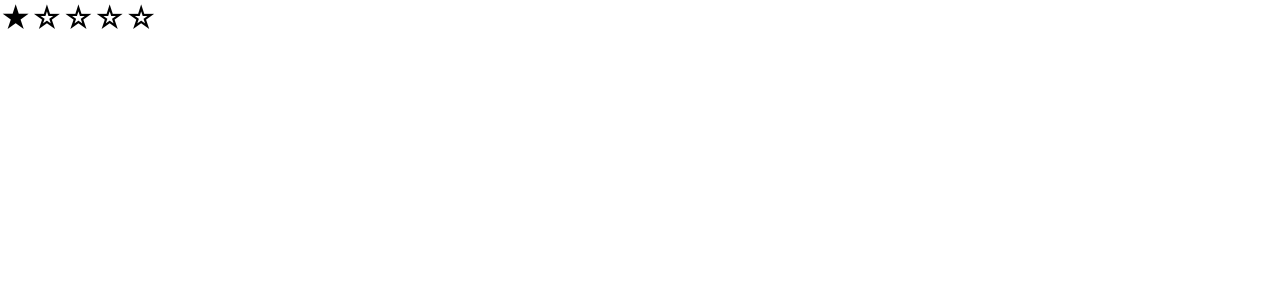
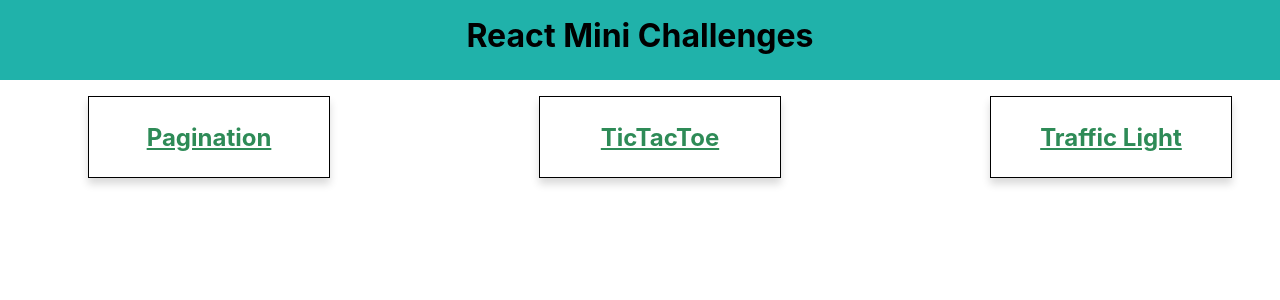
Before and after one commit to poulami-saha/React-Mini-Projects, a React (Create React App) app: page / in a window 1280 px wide. Shown: the top 300 px of the page. Built offline with nearby package versions, Linux system fonts and the light colour scheme.

Commit message:
Implementation of Traffic Light

```diff
--- a/package.json
+++ b/package.json
@@ -10,8 +10,11 @@
     "@types/node": "^16.18.79",
     "@types/react": "^18.2.53",
     "@types/react-dom": "^18.2.18",
+    "axios": "^1.6.7",
     "react": "^18.2.0",
     "react-dom": "^18.2.0",
+    "react-router": "^6.22.1",
+    "react-router-dom": "^6.22.1",
     "react-scripts": "5.0.1",
     "sass": "^1.70.0",
     "typescript": "^4.9.5",
--- a/src/App.tsx
+++ b/src/App.tsx
@@ -1,10 +1,28 @@
-import StarRating from "./star-rating/StarRating";
-
+import { ApplicationList } from "./Application";
+import { BrowserRouter, Link } from "react-router-dom";
 function App() {
   return (
-    <div>
-      <StarRating value={2} total={5} />
-    </div>
+    <BrowserRouter>
+      <div>
+        <header>React Mini Challenges</header>
+        <ul>
+          {
+          ApplicationList.map((application) => {
+            return (
+              <li key={application.name}>
+                <Link
+                  to={application.githubLink}
+                  target="_blank"
+                  className="linkStyles"
+                >
+                  {application.name}
+                </Link>
+              </li>
+            );
+          })}
+        </ul>
+      </div>
+    </BrowserRouter>
   );
 }
 
--- /dev/null
+++ b/src/Application.ts
@@ -0,0 +1,22 @@
+export interface Application {
+    name: string,
+    githubLink: string,
+}
+
+export const ApplicationList = [
+    {
+        name: "Pagination",
+        githubLink: "https://github.com/poulami-saha/React-Mini-Projects/tree/main/src/pagination",
+
+    },
+    {
+        name: "TicTacToe",
+        githubLink: "https://github.com/poulami-saha/React-Mini-Projects/tree/main/src/tic-tac-toe",
+
+    },
+    {
+        name: "Traffic Light",
+        githubLink: "https://github.com/poulami-saha/React-Mini-Projects/tree/main/src/traffic-light",
+
+    },
+]
--- a/src/index.css
+++ b/src/index.css
@@ -1,13 +1,51 @@
 body {
   margin: 0;
-  font-family: -apple-system, BlinkMacSystemFont, 'Segoe UI', 'Roboto', 'Oxygen',
-    'Ubuntu', 'Cantarell', 'Fira Sans', 'Droid Sans', 'Helvetica Neue',
+  font-family: -apple-system, BlinkMacSystemFont, "Segoe UI", "Roboto", "Oxygen",
+    "Ubuntu", "Cantarell", "Fira Sans", "Droid Sans", "Helvetica Neue",
     sans-serif;
   -webkit-font-smoothing: antialiased;
   -moz-osx-font-smoothing: grayscale;
 }
 
 code {
-  font-family: source-code-pro, Menlo, Monaco, Consolas, 'Courier New',
+  font-family: source-code-pro, Menlo, Monaco, Consolas, "Courier New",
     monospace;
 }
+
+header {
+  text-align: center;
+  width: 100%;
+  height: 4rem;
+  font-weight: bold;
+  font-size: 2rem;
+  background-color: lightseagreen;
+  padding-top: 1rem;
+}
+
+ul {
+  list-style: none;
+  display: flex;
+  flex-wrap: wrap;
+  align-items: center;
+  justify-content: space-between;
+  gap: 2rem;
+  margin-inline: 3rem;
+}
+
+li {
+  height: 5rem;
+  width: 15rem;
+  border: 1px solid black;
+  text-align: center;
+  box-shadow: 0 6px 8px #00000026;
+  display: flex;
+  justify-content: center;
+  align-items: center;
+}
+
+.linkStyles {
+  font-weight: bolder;
+  font-size: 1.5rem;
+  color: seagreen;
+
+}
```
Also changed, not shown: src/traffic-light/config.js (added, +18 -0 lines), src/traffic-light/traffic-light.jsx (added, +44 -0 lines), src/traffic-light/traffic.module.scss (added, +29 -0 lines), 2 other files (tests, documents, lock files or other folders).
